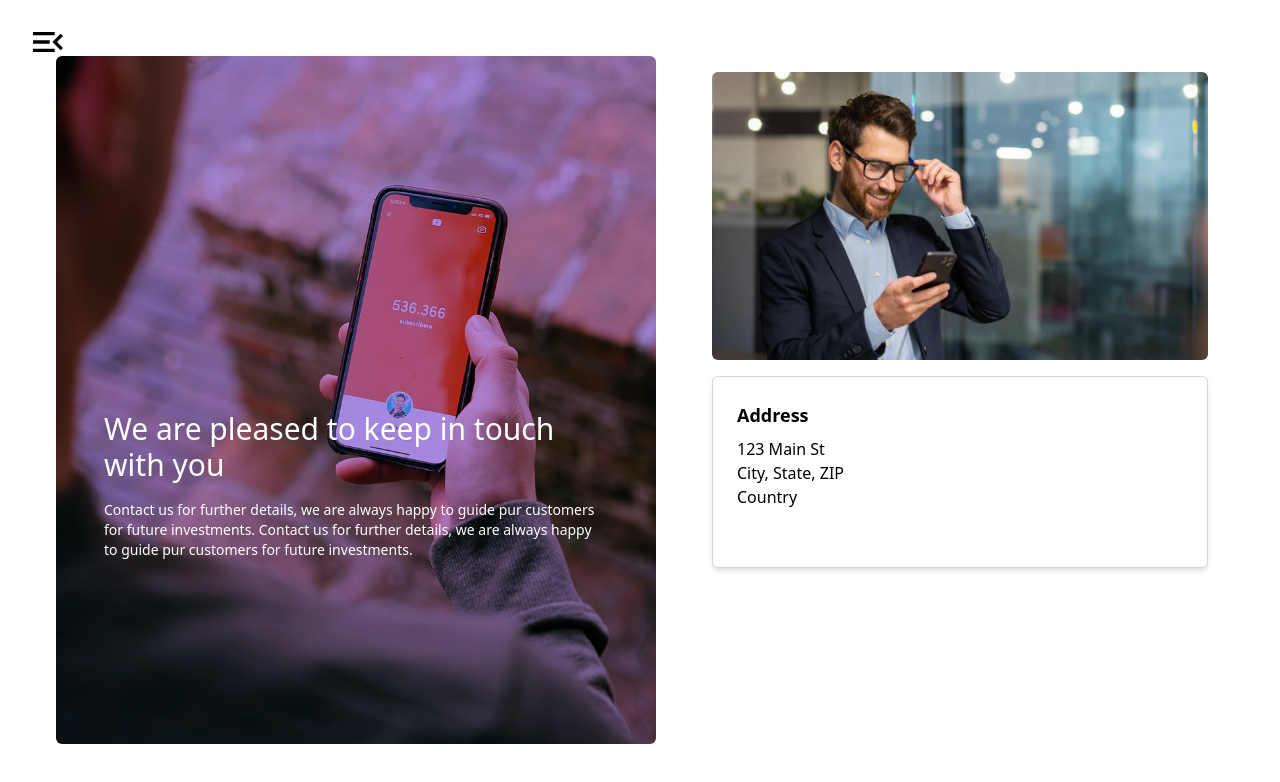
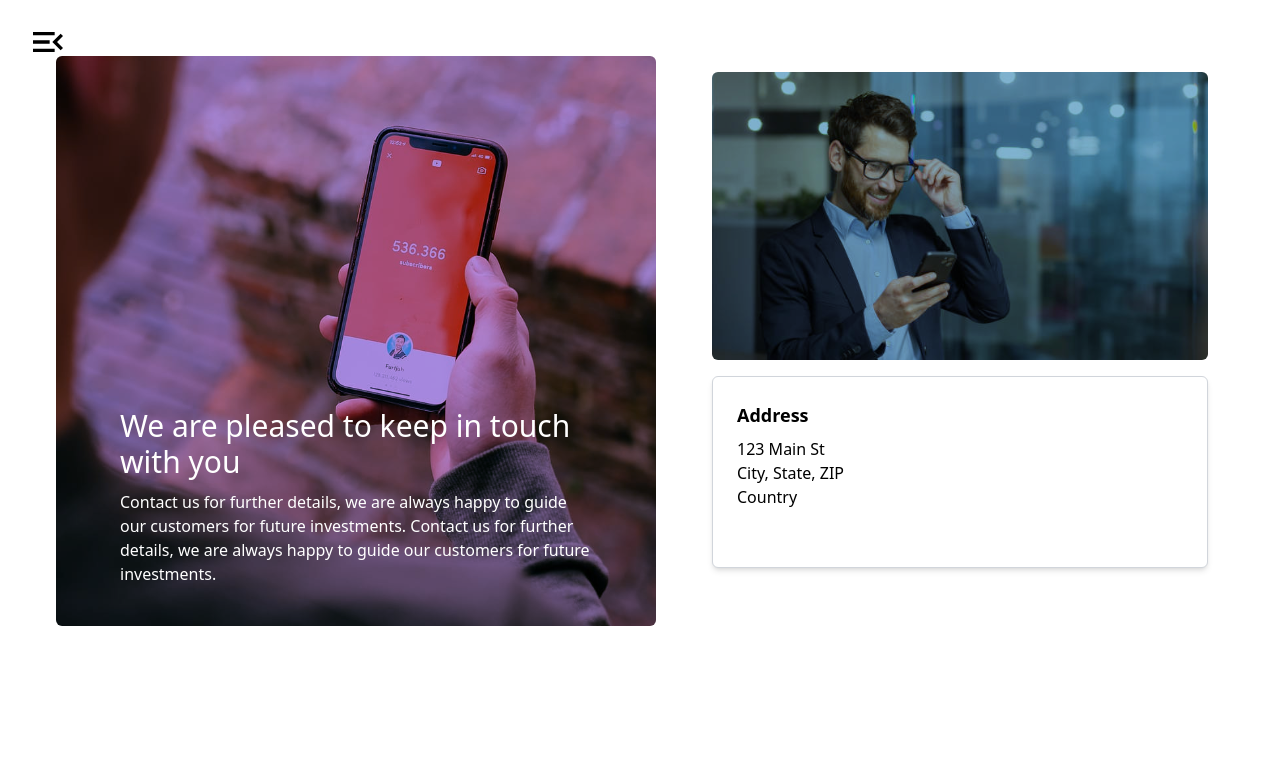
Before and after one commit to akshitchowdhury/solar_fintech, a React (Create React App) app: page /contact in a window 1280 px wide. Shown: the top 782 px of the page. Built offline with nearby package versions, Linux system fonts and the light colour scheme.

Commit message:
contactPage2

```diff
--- a/src/components/Contact/Contact.css
+++ b/src/components/Contact/Contact.css
@@ -3,11 +3,18 @@
     height: 100vh;
 }
 
-.left{
+.left {
+    position: relative;
     background-image: url("../../assets/contactLeft.jpg");
     background-size: cover;
+    transition: transform 0.3s ease-in-out;
 
-}
+  }
+
+  .left:hover {
+    transform: scale(1.05);
+
+  }
 
 .rtop{
     background-image: url("../../assets/contactRight.jpg");
--- a/src/components/Contact/Contact.jsx
+++ b/src/components/Contact/Contact.jsx
@@ -1,22 +1,25 @@
 import React from 'react';
-import './Contact.css'
+import './Contact.css';
+
 const Contact = () => {
   return (
-    <div className="contact flex flex-row space-x-10 p-14">
-      <div className="left w-[600px] p-6 rounded-md bg-purple-700 bg-opacity-50
-      hover:scale-105 transition-transform duration-200 "
+    <div className="contact flex flex-col md:flex-row md:space-x-10 space-y-10 md:space-y-0 p-6 md:p-14">
+      <div className="left w-full md:w-[600px] md:h-[570px] p-10 rounded-md bg-purple-700 bg-opacity-50
+      "
            style={{ backgroundBlendMode: 'multiply', backgroundSize: 'cover', backgroundPosition: 'center' }}>
-  <p className="px-6 text-3xl text-white font-medium my-[60%]">
+        <p className="px-6 text-lg md:text-3xl text-white font-medium my-[50%] md:my-[60%]">
           We are pleased to keep in touch with you
         </p>
-  <p className="px-6 text-sm text-white font-medium -my-[57%]">
-    Contact us for further details, we are always happy to guide pur customers for future investments.
-    Contact us for further details, we are always happy to guide pur customers for future investments.
+        <p className="px-6 text-sm md:text-base text-white font-thin -my-[40%] md:-my-[58%]">
+          Contact us for further details, we are always happy to guide our customers for future investments.
+          Contact us for further details, we are always happy to guide our customers for future investments.
         </p>
       </div>
-      <div className="right flex-1  p-4 space-y-4">
+      <div className="right w-full md:flex-1 p-4 space-y-4 ">
         {/* Top div with background image */}
-  <div className="rtop w-full h-72 bg-cover bg-center rounded-md">
+        <div className="rtop w-full h-48 md:h-72 bg-cover bg-center rounded-md
+        bg-sky-700 bg-opacity-50
+        "style={{ backgroundBlendMode: 'multiply', backgroundSize: 'cover', backgroundPosition: 'center' }}>
         </div>
 
         {/* Bottom div as an address card */}
@@ -26,9 +29,7 @@ const Contact = () => {
           <p>City, State, ZIP</p>
           <p>Country</p>
         </div>
-
       </div>
-
     </div>
   );
 };
--- a/src/components/Home/Home.jsx
+++ b/src/components/Home/Home.jsx
@@ -1,6 +1,7 @@
 import React from "react";
 import "./Home.css";
 import { FaArrowRight } from "react-icons/fa";
+import { Link } from "react-router-dom";
 
 const Home = () => {
   return (
@@ -22,6 +23,8 @@ const Home = () => {
           </p>
 
           <div className="buttons flex flex-wrap justify-center md:justify-start gap-6">
+
+    <Link to="/contact">
     <button
         type="button"
         className="text-white px-6 py-2 h-14 w-1/5 sm:w-auto lg:w-16 md:w-16
@@ -33,6 +36,7 @@ const Home = () => {
     >
         <FaArrowRight className="mx-2 md:mx-0"/>
     </button>
+    </Link>
 
     <button
         type="button"
```
Lines whose indentation alone changed are shown as unchanged.
